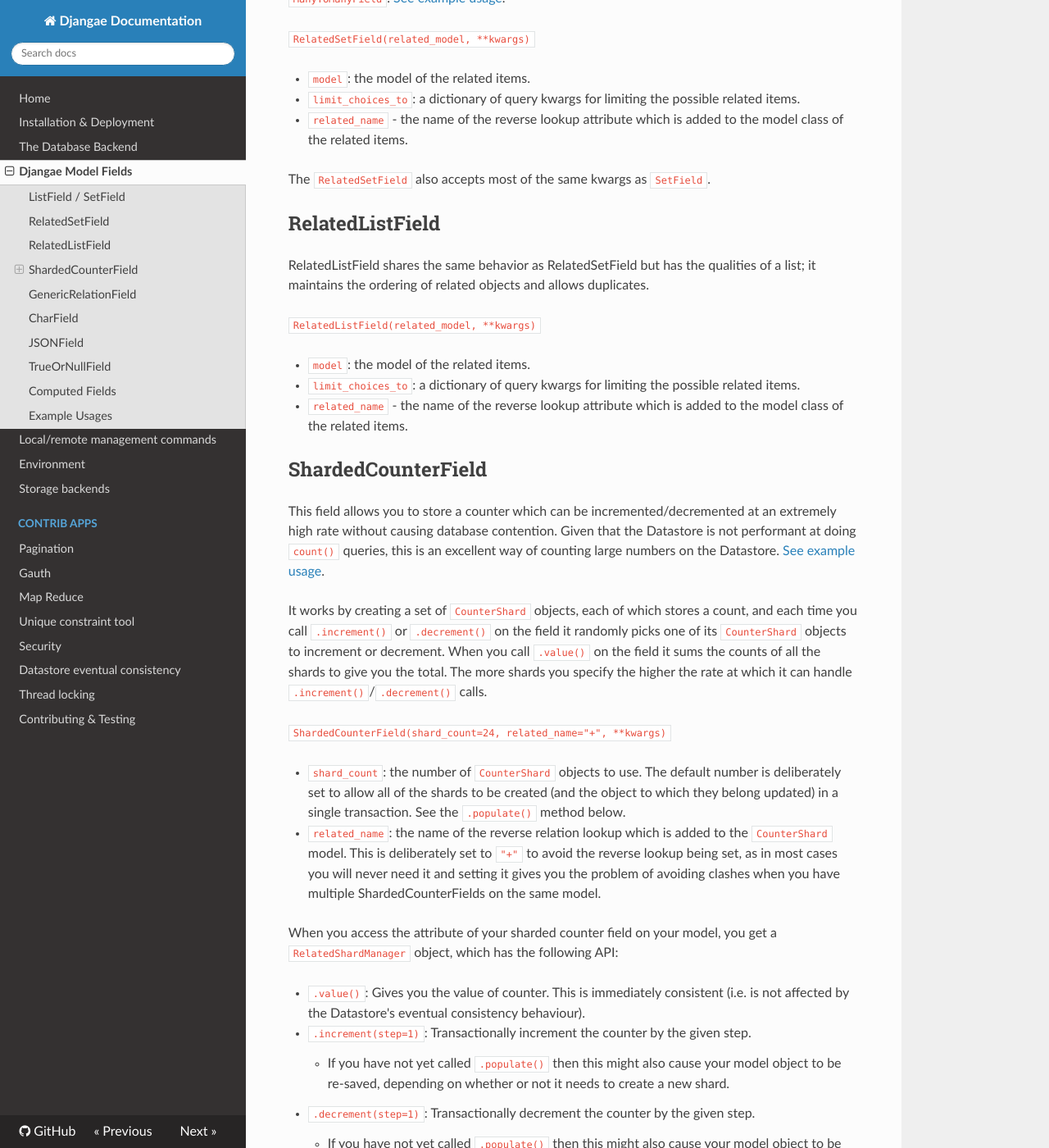
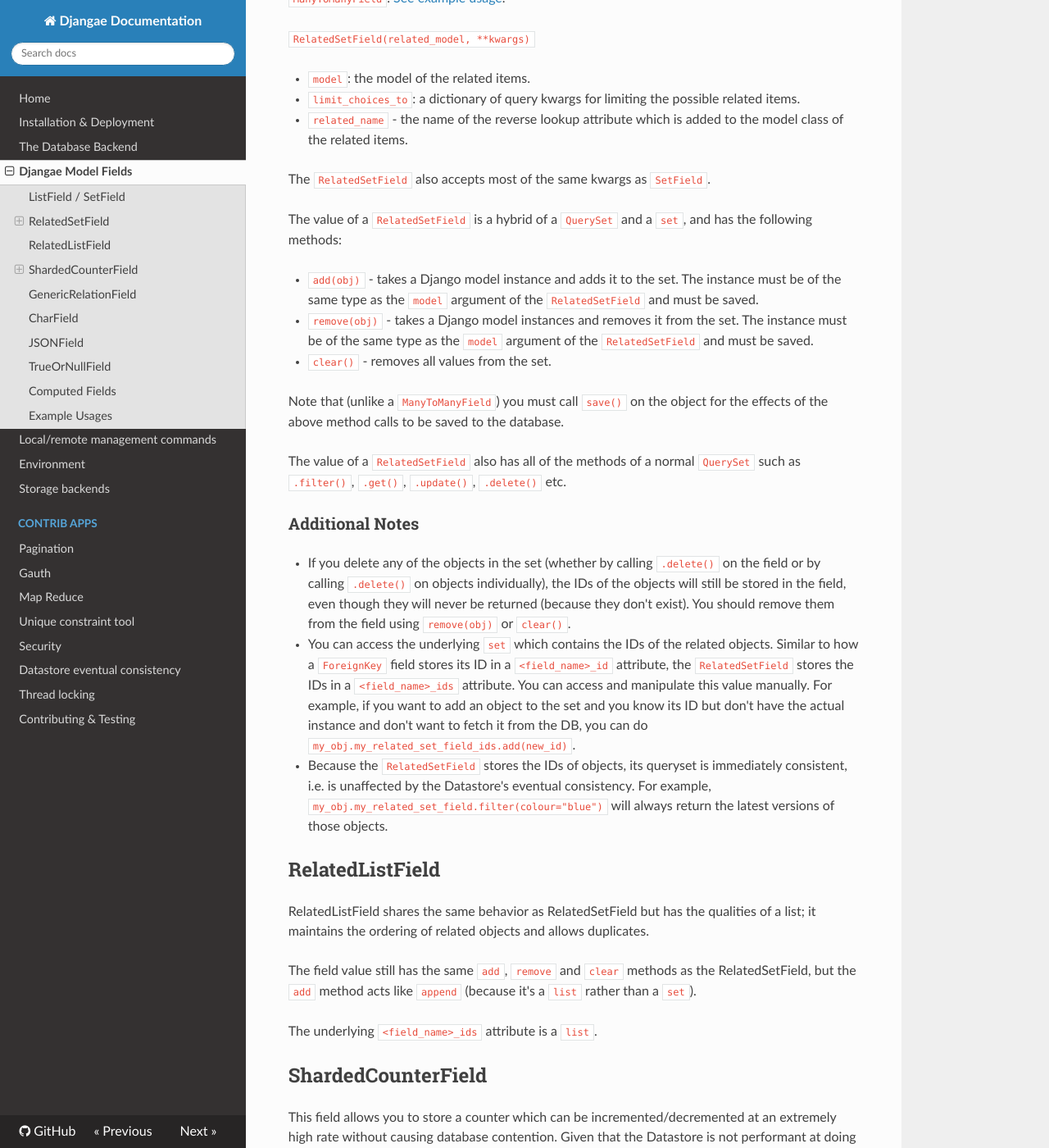
Before and after one commit to wittfabian/djangae, an MkDocs documentation site: the page built from docs/fields.md, in a window 1280 px wide and 1400 px high, scrolled down 1243 px. Shown: the whole window at 82% size. Built offline with MkDocs 1.6.1, drawn with Linux system fonts in a browser that asks for light colours; nearby versions of some CDN libraries; old or Windows-style settings are respelled for this version of MkDocs.

Commit message:
Improving the docs for `RelatedSetField`.

````diff
--- a/docs/fields.md
+++ b/docs/fields.md
@@ -46,16 +46,29 @@ It works by storing a list of primary keys of the related objects.  Think of it
 
 The `RelatedSetField` also accepts most of the same kwargs as `SetField`.
 
+The value of a `RelatedSetField` is a hybrid of a `QuerySet` and a `set`, and has the following methods:
+
+* `add(obj)` - takes a Django model instance and adds it to the set.  The instance must be of the same type as the `model` argument of the `RelatedSetField` and must be saved.
+* `remove(obj)` - takes a Django model instances and removes it from the set.  The instance must be of the same type as the `model` argument of the `RelatedSetField` and must be saved.
+* `clear()` - removes all values from the set.
+
+Note that (unlike a `ManyToManyField`) you must call `save()` on the object for the effects of the above method calls to be saved to the database.
+
+The value of a `RelatedSetField` also has all of the methods of a normal `QuerySet` such as `.filter()`, `.get()`, `.update()`, `.delete()` etc.
+
+### Additional Notes
+
+* If you delete any of the objects in the set (whether by calling `.delete()` on the field or by calling `.delete()` on objects individually), the IDs of the objects will still be stored in the field, even though they will never be returned (because they don't exist).  You should remove them from the field using `remove(obj)` or `clear()`.
+* You can access the underlying `set` which contains the IDs of the related objects.  Similar to how a `ForeignKey` field stores its ID in a `<field_name>_id` attribute, the `RelatedSetField` stores the IDs in a `<field_name>_ids` attribute.  You can access and manipulate this value manually.  For example, if you want to add an object to the set and you know its ID but don't have the actual instance and don't want to fetch it from the DB, you can do `my_obj.my_related_set_field_ids.add(new_id)`.
+* Because the `RelatedSetField` stores the IDs of objects, its queryset is immediately consistent, i.e. is unaffected by the Datastore's eventual consistency.  For example, `my_obj.my_related_set_field.filter(colour="blue")` will always return the latest versions of those objects.
 
 ## RelatedListField
 
 RelatedListField shares the same behavior as RelatedSetField but has the qualities of a list; it maintains the ordering of related objects and allows duplicates.
 
-```RelatedListField(related_model, **kwargs)```
+The field value still has the same `add`, `remove` and `clear` methods as the RelatedSetField, but the `add` method acts like `append` (because it's a `list` rather than a `set`).
 
-* `model`: the model of the related items.
-* `limit_choices_to`: a dictionary of query kwargs for limiting the possible related items.
-* `related_name` - the name of the reverse lookup attribute which is added to the model class of the related items.
+The underlying `<field_name>_ids` attribute is a `list`.
 
 
 ## ShardedCounterField
````
